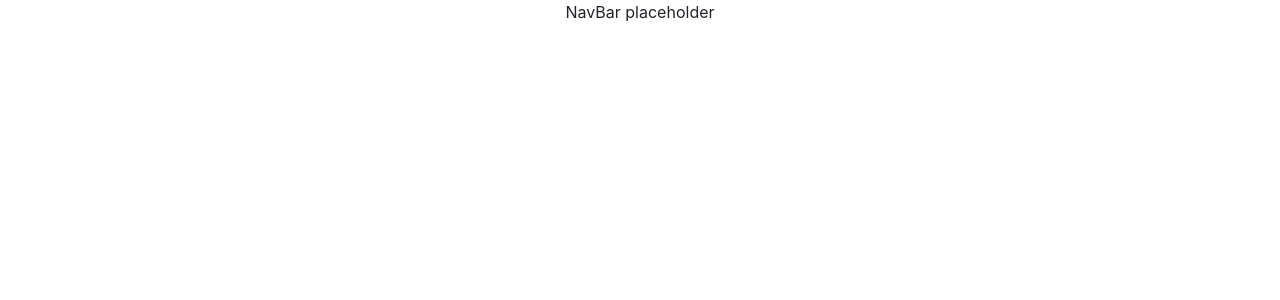
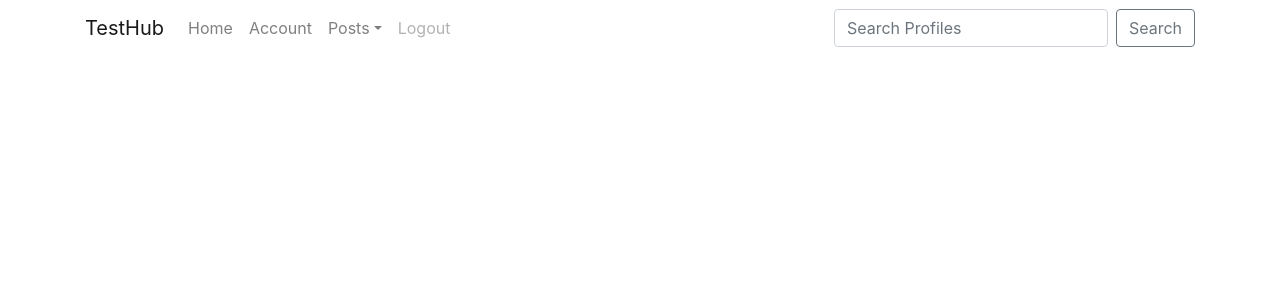
Before and after one commit to VilmaTuresson/test-hub, a React (Create React App) app: page / in a window 1280 px wide. Shown: the top 300 px of the page. Built offline with nearby package versions, Linux system fonts and the light colour scheme.

Commit message:
add bootstrap navbar and set values and and attributes

```diff
--- a/src/App.js
+++ b/src/App.js
@@ -1,11 +1,42 @@
-import Navbar from './components/NavBar'
 import './App.css';
+import { Navbar, Container, Nav, NavDropdown, FormControl, Form, Button} from 'react-bootstrap'
 
 function App() {
   return (
-    <div className='App'>
-      <Navbar />
-    </div>
+    <Navbar expand="md" fixed='top'>
+      <Container>
+        <Navbar.Brand href="#">TestHub</Navbar.Brand>
+        <Navbar.Toggle aria-controls="navbarScroll" />
+        <Navbar.Collapse id="navbarScroll">
+          <Nav
+            className="mr-auto my-2 my-lg-0"
+            style={{ maxHeight: '500px' }}
+            navbarScroll
+          >
+            <Nav.Link href="#action1">Home</Nav.Link>
+            <Nav.Link href="#action2">Account</Nav.Link>
+            <NavDropdown title="Posts" id="navbarScrollingDropdown">
+              <NavDropdown.Item href="#action3">My Posts</NavDropdown.Item>
+              <NavDropdown.Item href="#action4">Liked Posts</NavDropdown.Item>
+              <NavDropdown.Divider />
+              <NavDropdown.Item href="#action5">Create new Post</NavDropdown.Item>
+            </NavDropdown>
+            <Nav.Link href="#" disabled>
+              Logout
+            </Nav.Link>
+          </Nav>
+          <Form className="d-flex">
+            <FormControl
+              type="search"
+              placeholder="Search Profiles"
+              className="mr-2"
+              aria-label="Search"
+            />
+            <Button variant="outline-secondary">Search</Button>
+          </Form>
+        </Navbar.Collapse>
+      </Container>
+    </Navbar>
   );
 }
 
```
